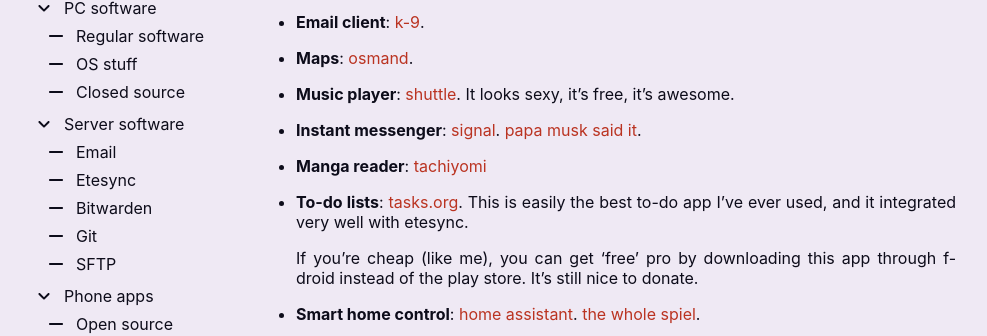
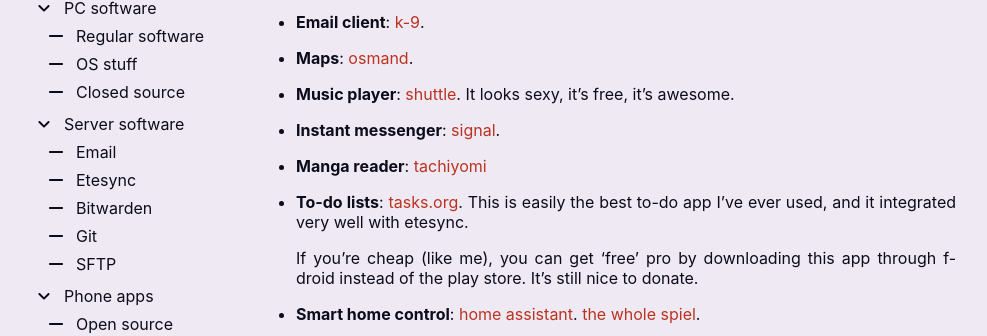
Before and after one commit to lonkaars/blog, a Jekyll site: the page built from _items/software.md, in a window 1280 px wide and 900 px high, scrolled down 3359 px. Shown: the part 140-476 px from the top of the window, without its empty margins (146-1133 px from the left). Built offline with Jekyll 4.4.1, drawn with Linux system fonts in a browser that asks for light colours.

Commit message:
remove reference to elon musk

```diff
--- a/_items/software.md
+++ b/_items/software.md
@@ -216,8 +216,7 @@
 - **Music player**: [shuttle](https://www.shuttlemusicplayer.com/). It looks
   sexy, it's free, it's awesome.
 
-- **Instant messenger**: [signal](https://signal.org/). [papa musk said
-  it](https://twitter.com/elonmusk/status/1347165127036977153).
+- **Instant messenger**: [signal](https://signal.org/).
 
 - **Manga reader**: [tachiyomi](https://tachiyomi.org/)
 
```
